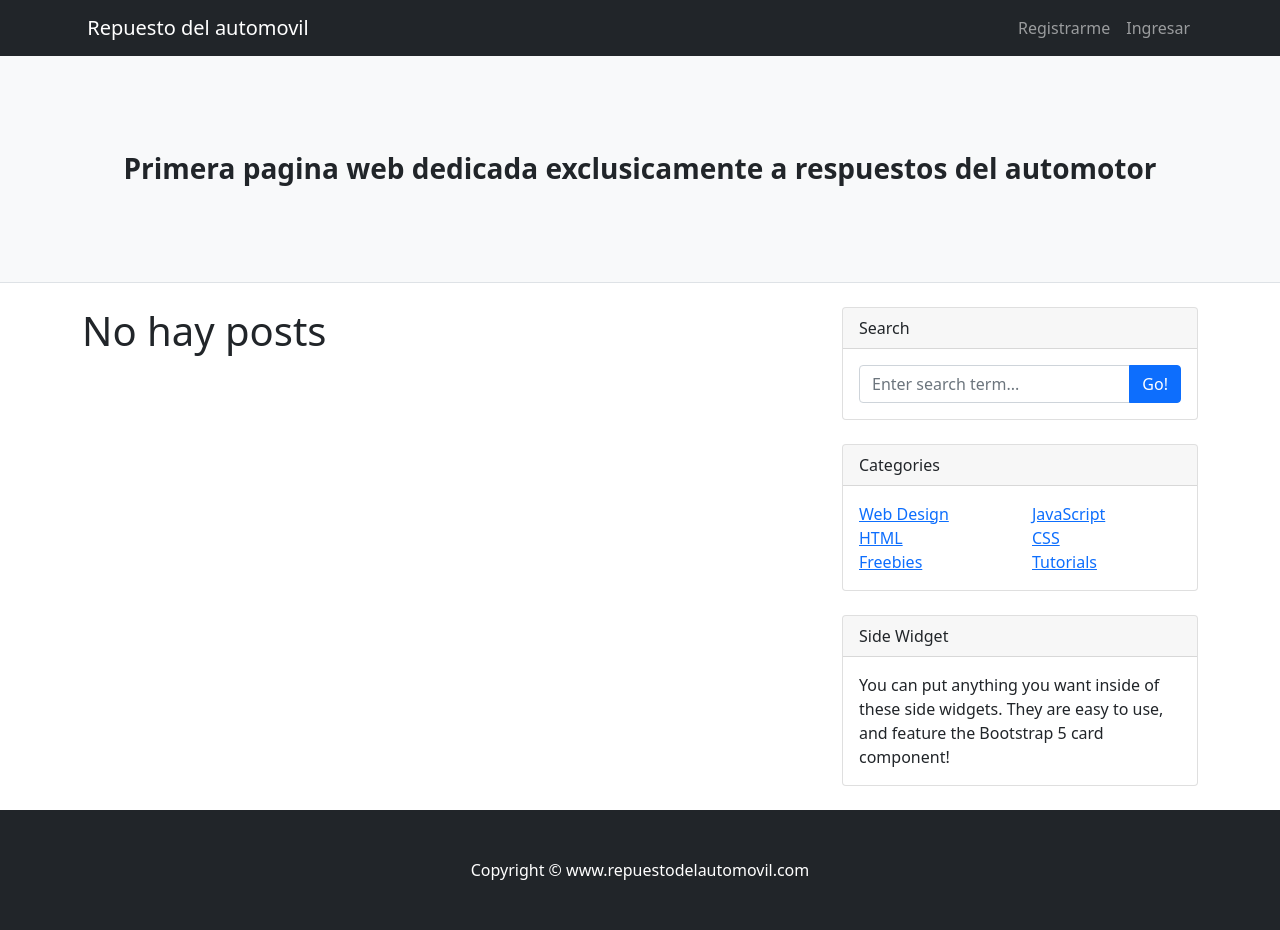
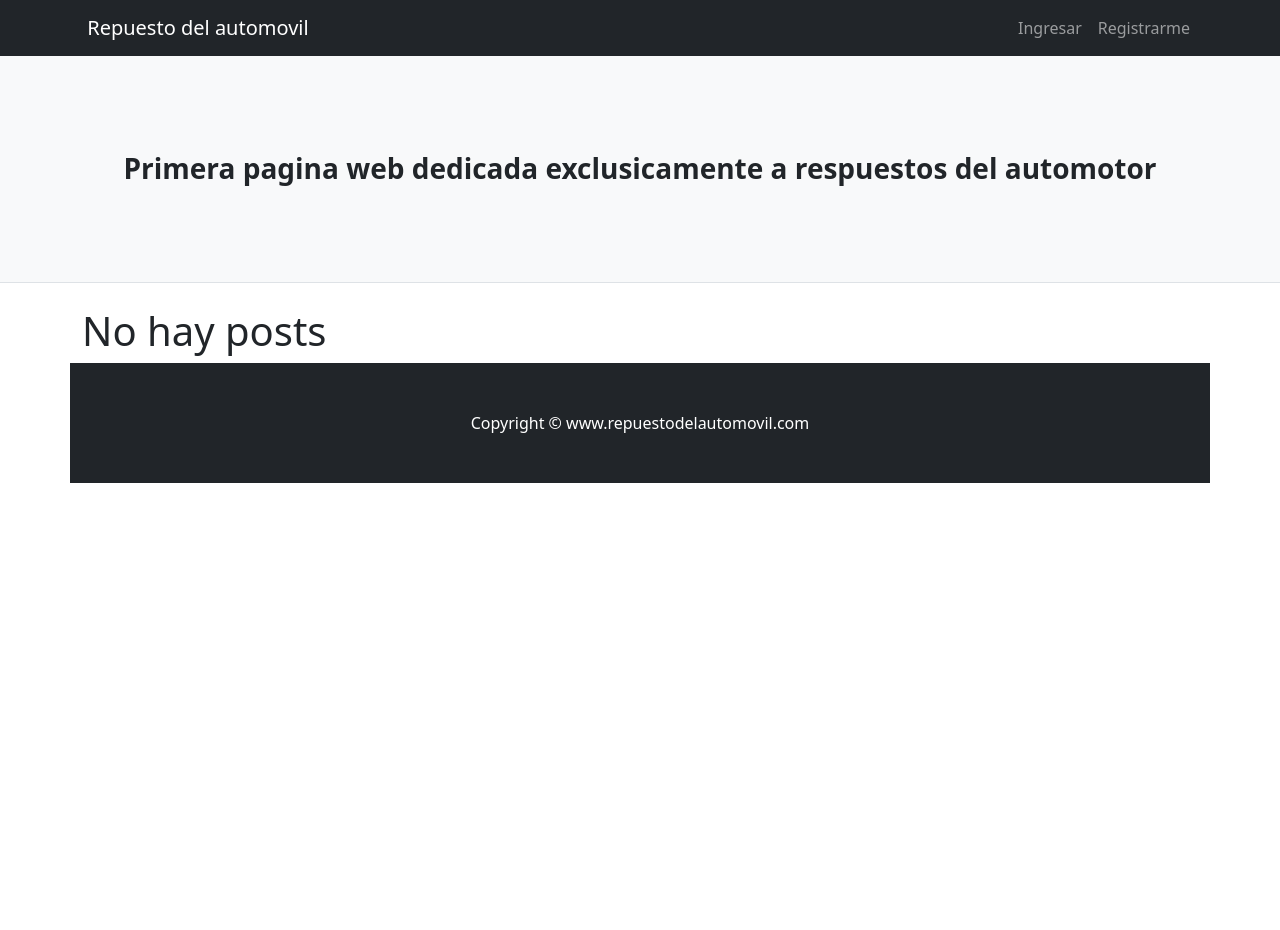
Before and after one commit to GABRIELROMBOLA87/ENREGA-FINAL-CODER, a Django app: template pagina/templates/pagina/index.html in a window 1280 px wide. After the commit the page ends 483 px from the top, so only its background shows below. Run offline with Django 3.2, Linux system fonts and the light colour scheme; the template is opened without the code that fills it, so the values that code supplies are empty; some libraries are stand-ins or nearby versions.

Commit message:
manage.py

```diff
--- a/pagina/templates/pagina/avatar_form.html
+++ b/pagina/templates/pagina/avatar_form.html
@@ -5,7 +5,7 @@
 <form enctype="multipart/form-data" method="POST">
     {% csrf_token %}
     {{form.as_p}}
-    <input type="submit" value="Actualizar">
+    <input type="submit" value="Guardar">
 </form>
 
 {% endblock %}
--- a/pagina/templates/pagina/base.html
+++ b/pagina/templates/pagina/base.html
@@ -36,13 +36,16 @@
                 <button class="navbar-toggler" type="button" data-bs-toggle="collapse" data-bs-target="#navbarSupportedContent" aria-controls="navbarSupportedContent" aria-expanded="false" aria-label="Toggle navigation"><span class="navbar-toggler-icon"></span></button>
                 <div class="collapse navbar-collapse" id="navbarSupportedContent">
                     <ul class="navbar-nav ms-auto mb-2 mb-lg-0">
-                        <li class="nav-item"><a class="nav-link" href="{% url 'pagina_signup' %}">Registrarme</a></li>
+
                         {% if user.is_authenticated %}
-                            <li class="nav-item"><a class="nav-link" href="{% url 'pagina_logout' %}">Salir</a></li>
+
                             <li class="nav-item"><a class="nav-link" href="{% url 'pagina_listar' %}">Admin Blog</a></li>
                             <li class="nav-item"><a class="nav-link" href="{% url 'pagina_mensajes_crear' %}">Mensajes</a></li>
+                            <li class="nav-item"><a class="nav-link" href="{% url 'pagina_logout' %}">Salir</a></li>
+
                         {% else %}
                             <li class="nav-item"><a class="nav-link" href="{% url 'pagina_login' %}">Ingresar</a></li>
+                            <li class="nav-item"><a class="nav-link" href="{% url 'pagina_signup' %}">Registrarme</a></li>
                         {% endif %}
                     </ul>
                 </div>
--- a/pagina/templates/pagina/index.html
+++ b/pagina/templates/pagina/index.html
@@ -1,21 +1,29 @@
 {% extends 'pagina/base.html' %}
 
+
+
 {% block contenido%}
+
+
+
     <div class="container">
         <div class="row">
             <!-- Blog entries-->
             <div class="col-lg-8">
+
                 {% if posts %}
                     <!-- Featured blog post-->
                     <div class="card mb-4">
                         {% if posts.0 %}
-                    <a href="#!"><img class="card-img-top" height="128" src="{{posts.0.imagen.url}}" alt="..." /></a>
+                        <center>
+                            <a href="#!"><img class="card-img-top" height="256" src="{{posts.0.imagen.url}}" alt="..." /></a>
                             <div class="card-body">
                                 <div class="small text-muted">{{posts.0.Precio}}</div>
                                 <h2 class="card-title">{{posts.0.Repuesto}}</h2>
                                 <p class="card-text">{{posts.0.Vehiculo}}</p>
                                 <a class="btn btn-primary" href="{% url 'pagina_detalle' posts.0.id %}">Leer Mas →</a>
                             </div>
+                        </center>
                         {% endif %}
                     </div>
                     <!-- Nested row for non-featured blog posts-->
@@ -85,51 +93,13 @@
                         </div>
                     </div>
                 {% else %}
-                <div class="small text-muted">{{posts.2.Precio}}</div>
+
                     <h1>No hay posts</h1>
+
                 {% endif %}
-            </div>
-        <!-- Side widgets-->
-        <div class="col-lg-4">
-            <!-- Search widget-->
-            <div class="card mb-4">
-                <div class="card-header">Search</div>
-                <div class="card-body">
-                    <div class="input-group">
-                        <input class="form-control" type="text" placeholder="Enter search term..." aria-label="Enter search term..." aria-describedby="button-search" />
-                        <button class="btn btn-primary" id="button-search" type="button">Go!</button>
-                    </div>
-                </div>
-            </div>
-            <!-- Categories widget-->
-            <div class="card mb-4">
-                <div class="card-header">Categories</div>
-                <div class="card-body">
-                    <div class="row">
-                        <div class="col-sm-6">
-                            <ul class="list-unstyled mb-0">
-                                <li><a href="#!">Web Design</a></li>
-                                <li><a href="#!">HTML</a></li>
-                                <li><a href="#!">Freebies</a></li>
-                            </ul>
-                        </div>
-                        <div class="col-sm-6">
-                            <ul class="list-unstyled mb-0">
-                                <li><a href="#!">JavaScript</a></li>
-                                <li><a href="#!">CSS</a></li>
-                                <li><a href="#!">Tutorials</a></li>
-                            </ul>
-                        </div>
-                    </div>
-                </div>
-            </div>
-            <!-- Side widget-->
-            <div class="card mb-4">
-                <div class="card-header">Side Widget</div>
-                <div class="card-body">You can put anything you want inside of these side widgets. They are easy to use, and feature the Bootstrap 5 card component!</div>
-            </div>
-        </div>
-    </div>
+                </center>
                 </div>
 
+
+
 {% endblock %}
--- a/pagina/templates/pagina/post_detail.html
+++ b/pagina/templates/pagina/post_detail.html
@@ -2,7 +2,7 @@
 
 {% block contenido%}
 
-
+     <center>
         <h3>"{{object.Repuesto}}"</h3>
         <p><b>Vehiculo</b> {{object.Vehiculo}}</p>
         <p><b>Detalle:</b> {{object.Detalle}}</p>
@@ -15,4 +15,5 @@
             <a href="/pagina/listar/">Volver a lista</a>
 
         </div>
+    </center>
 {% endblock %}
--- a/pagina/views.py
+++ b/pagina/views.py
@@ -6,7 +6,7 @@ from pagina.forms import UsuarioForm
 from django.contrib.auth.mixins import LoginRequiredMixin
 from django.contrib.auth.decorators import login_required
 from django.contrib.auth.views import LoginView, LogoutView
-from pagina.models import Avatar, Post, Mensaje
+from pagina.models import Post, Mensaje, Avatar
 from django.contrib.auth.admin import User
 # Create your views here.
 
```
Also changed, not shown: pagina/templates/pagina/post_list.html (+7 -6 lines), media/posteos/D_NQ_NP_763719-MLA50785770449_072022-O.webp (added), media/posteos/D_NQ_NP_763719-MLA50785770449_072022-O_rmPdVpO.webp (added), media/posteos/extremo_FKgYfld.jpg (added), media/posteos/extremo_tcFZMCc.jpg (added). Lines whose indentation alone changed are shown as unchanged.
